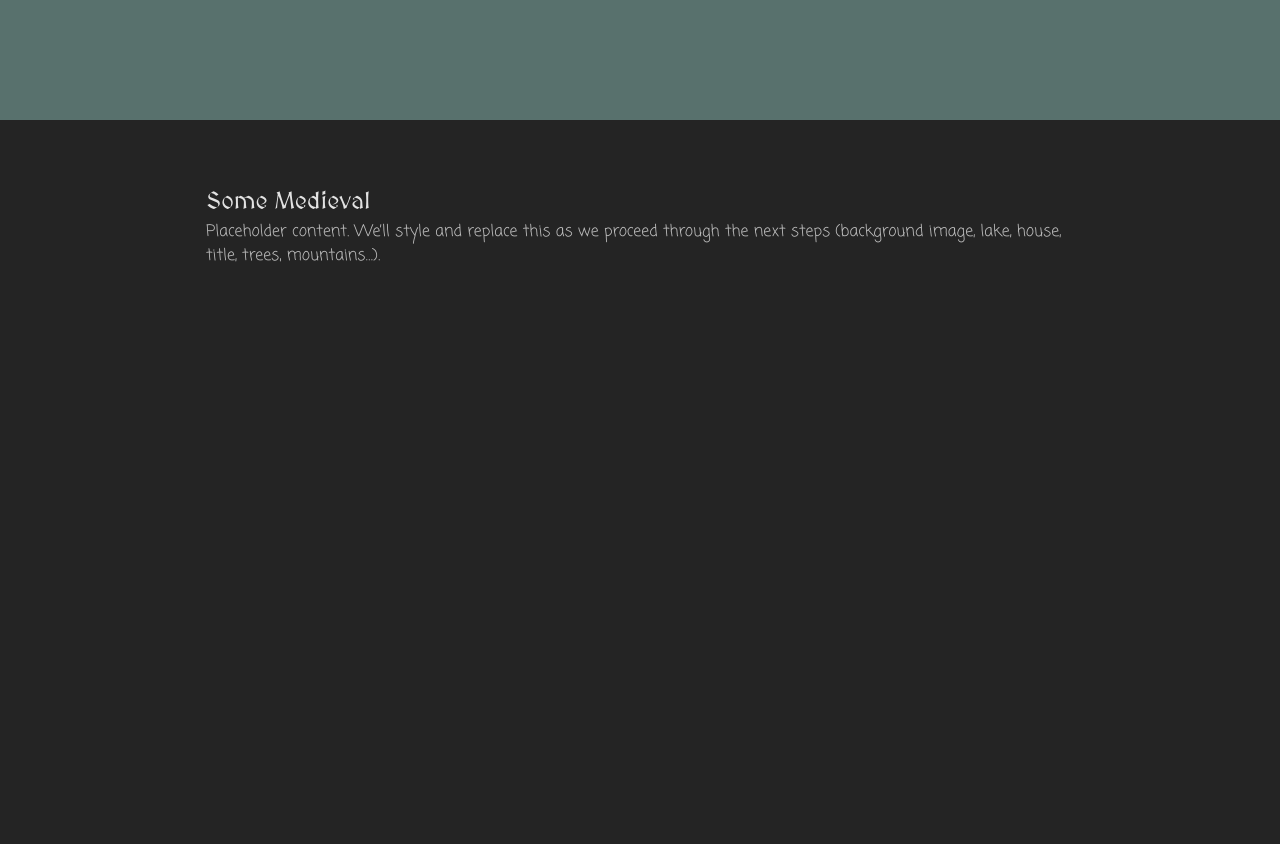
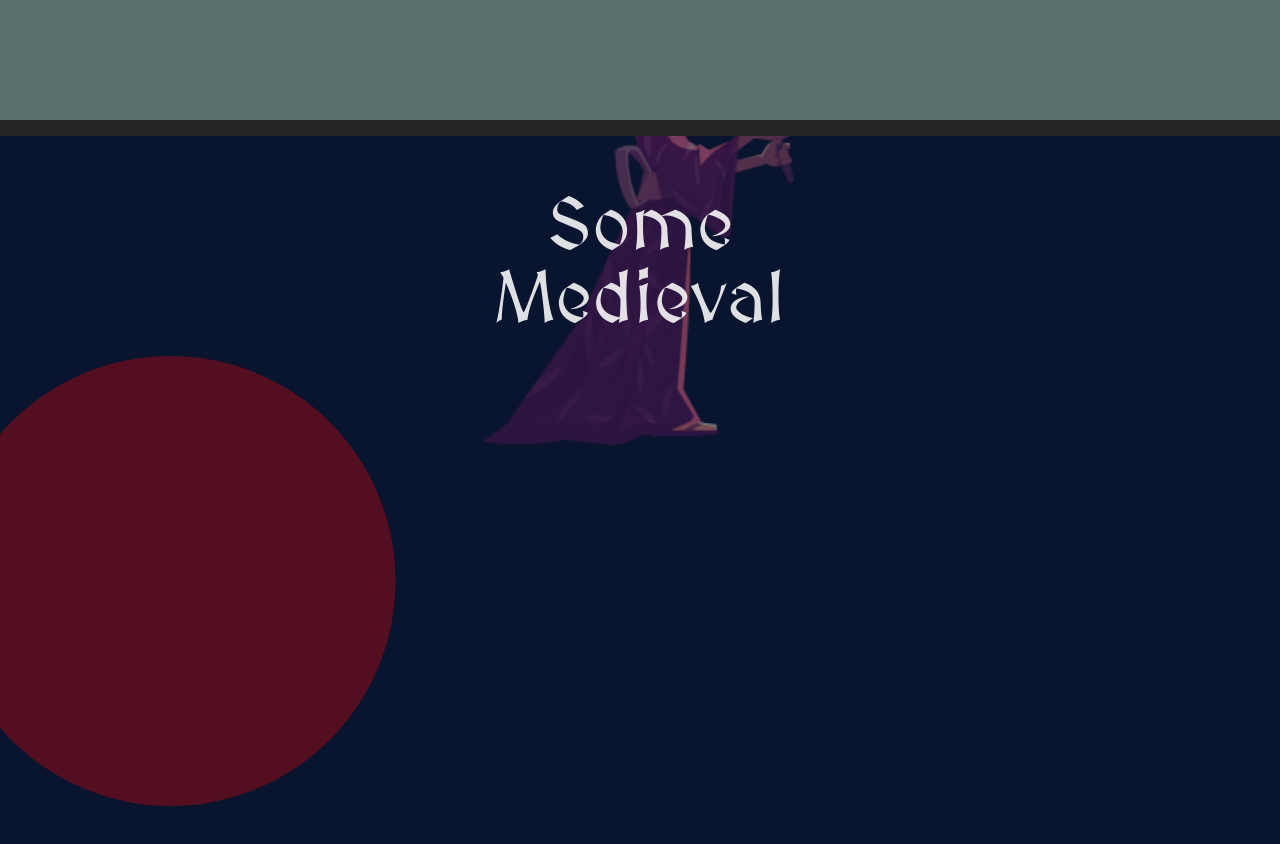
Before and after one commit to eman-fatimaaa/Parallex-project, a React (Vite) app: page / in a window 1280 px wide. Shown: the part 1240-2084 px from the top of the page. Before the commit the page ends 1572 px from the top, so only its background shows below. Built offline with nearby package versions, Linux system fonts and the light colour scheme.

Commit message:
extended the women poster

```diff
--- /dev/null
+++ b/src/components/AboutComp.module.scss
@@ -0,0 +1,49 @@
+@use "../sass/variables" as *;
+@use "../sass/mixins" as *;
+
+.about {
+  background-color: $tertiary-color-alt;
+  min-height: 90dvh;
+  padding-top: 2em;
+  position: relative;
+  margin-top: 1em;
+  z-index: 5;
+  display: flex;
+  justify-content: center;
+  flex-direction: column;
+  overflow: hidden;
+
+  h2 {
+    text-align: center;
+    padding: 1.5rem;
+    font-size: 73px;
+    max-width: 356px;
+    margin: auto;
+    line-height: 1;
+    font-family: 'MedievalSharp', cursive;
+  }
+
+  .woman {
+    display: block;
+    margin: 0 auto;
+    mix-blend-mode: screen;
+    opacity: 0.45;
+    position: relative;
+    z-index: 1;
+    top: -37dvw;
+    width: 323px;
+  }
+
+  .redDot {
+    width: 450px;
+    height: 450px;
+    background-color: #ff0000;
+    border-radius: 50%;
+    position: absolute;
+    left: -6%;
+    top: 28%;
+    z-index: 0;
+    opacity: 0.3;
+    transform: translate(5%, 0%);
+  }
+}
--- a/src/components/AboutComp.tsx
+++ b/src/components/AboutComp.tsx
@@ -1,11 +1,12 @@
+import styles from "./AboutComp.module.scss";
+import woman from "../assets/woman.png";
+
 export default function AboutComp() {
   return (
-    <section style={{ padding: "4rem 1rem", maxWidth: 900, margin: "0 auto" }}>
+    <section className={styles.about}>
       <h2>Some Medieval</h2>
-      <p style={{ opacity: 0.8 }}>
-        Placeholder content. We’ll style and replace this as we proceed through the next steps
-        (background image, lake, house, title, trees, mountains…).
-      </p>
+      <img src={woman} alt="japanese woman" className={styles.woman} />
+      <div className={styles.redDot} />
     </section>
   );
 }
```
Also changed, not shown: src/assets/woman.png (added).
